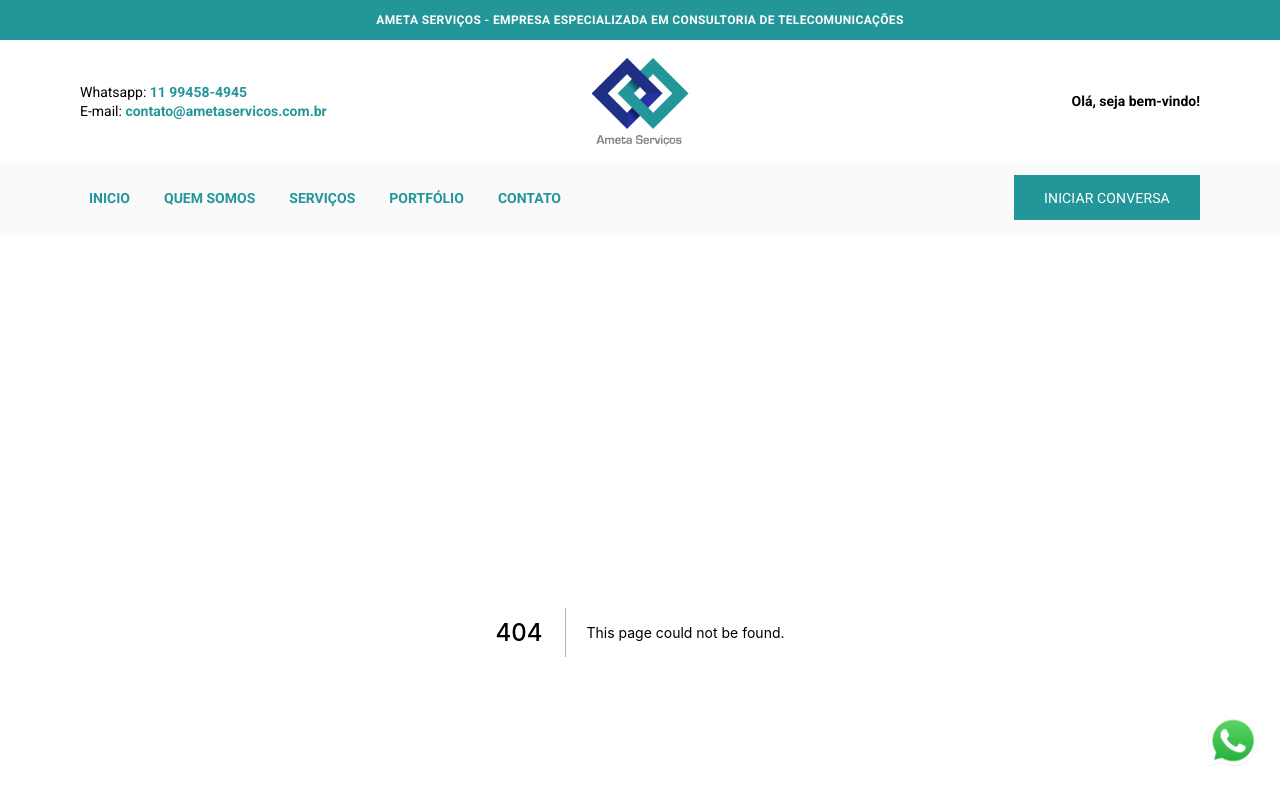
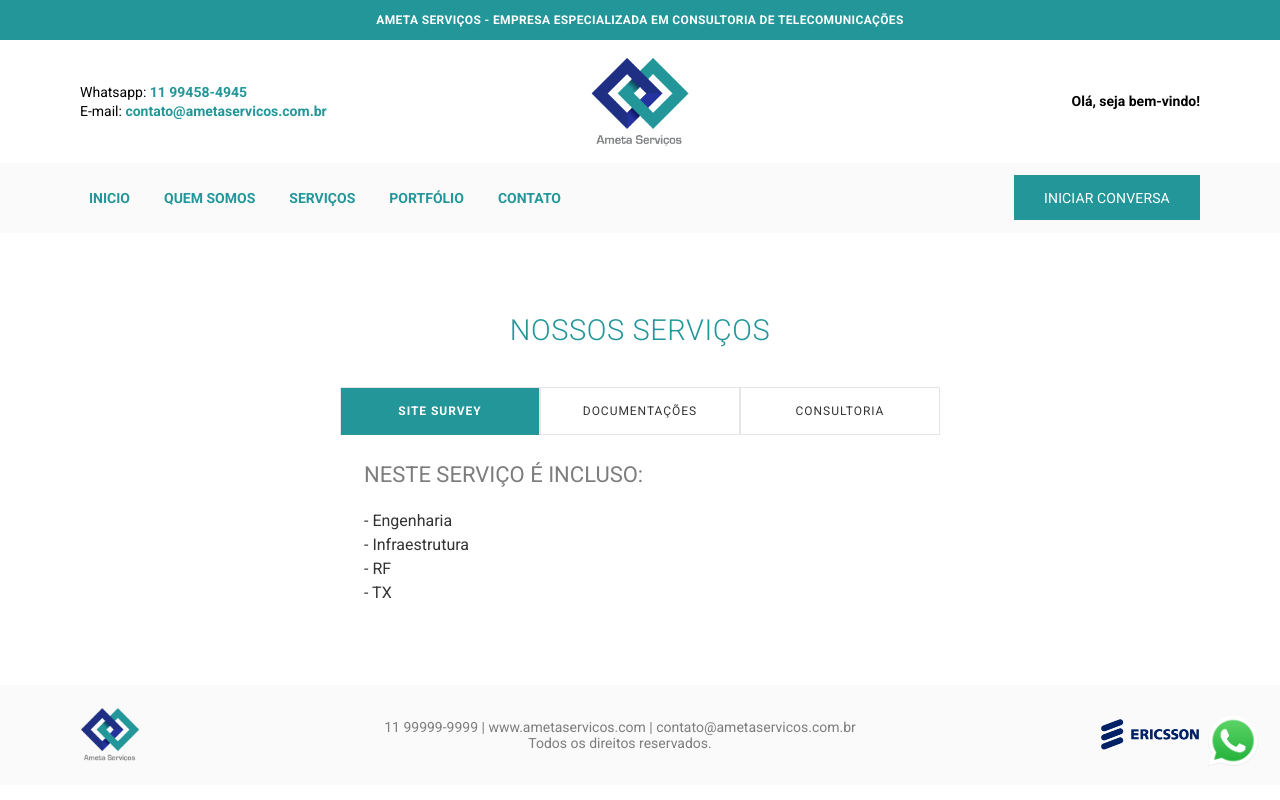
Before and after one commit to gabrielfallcon/ametaservicos, a Next.js app: page /services in a window 1280 px wide. Before the commit this address had no page. Shown: the top 800 px of the page. Built offline with nearby package versions, Linux system fonts and the light colour scheme.

Commit message:
create a Services component

```diff
--- a/src/components/Header/index.tsx
+++ b/src/components/Header/index.tsx
@@ -49,7 +49,9 @@ export function Header() {
                 <a href="">Quem Somos</a>
               </li>
               <li>
-                <a href="#servicos">Serviços</a>
+                <Link href="/services">
+                  <a>Serviços</a>
+                </Link>
               </li>
               <li>
                 <a href="">Portfólio</a>
@@ -105,9 +107,11 @@ export function Header() {
               <a href="" onClick={handleMenuMobile}>
                 Quem Somos
               </a>
-              <a href="" onClick={handleMenuMobile}>
-                Serviços
-              </a>
+              <Link href="/services">
+                <a onClick={handleMenuMobile}>
+                  Serviços
+                </a>
+              </Link>
               <a href="" onClick={handleMenuMobile}>
                 Portfólio
               </a>
--- /dev/null
+++ b/src/components/TabPanel/TabPanel.tsx
@@ -0,0 +1,23 @@
+import React, { ReactElement, ReactNode } from 'react';
+import { Tabs } from './Tabs';
+
+interface ITabPanel extends React.HTMLAttributes<HTMLDivElement> {
+  children: ReactElement[] | ReactElement;
+}
+
+interface ITab {
+  title: string
+  children?: ReactNode;
+}
+
+export const Tab = ({ children }:ITab) =>  <> {children} </>;
+
+const TabPanel: React.FC<ITabPanel> = ({ children, ...props }) => {
+  return (
+    <Tabs {...props}>
+      {children}
+    </Tabs>
+  );
+}
+
+export default TabPanel;
--- /dev/null
+++ b/src/components/TabPanel/TabTitle.tsx
@@ -0,0 +1,37 @@
+import React, { useCallback } from 'react';
+import styles from './tabPanel.module.scss';
+
+export interface ITabTitle {
+  title: string;
+  index: number;
+  onFocus: number;
+  setSelectedTab: (index: number) => void;
+}
+
+export const TabTitle = ({ title, setSelectedTab, index, onFocus }: ITabTitle) => {
+  const onClick = useCallback(() => {
+    setSelectedTab(index)
+  }, [setSelectedTab, index]);
+
+  const styleActiveTabItem = {
+    border: '1px solid #E5E5E5',
+    borderBottom: 0,
+    boxShadow: '0 3px #FFFFFF',
+  }
+  const styleActiveTabTitle = {
+    fontWeight: 700,
+    transition: '175ms'
+  }
+  return (
+    <li
+      className={`${styles.tabItem} ${onFocus === index && styles.tabItemActive}`}
+      onClick={onClick}
+    >
+      <h2
+        className={`${styles.tabTitle} ${onFocus === index && styles.tabTitleActive}`}
+      >
+        {title}
+      </h2>
+    </li>
+  );
+}
--- /dev/null
+++ b/src/components/TabPanel/Tabs.tsx
@@ -0,0 +1,32 @@
+import React, { ReactElement, useState } from 'react';
+import { TabTitle } from './TabTitle';
+import styles from './tabPanel.module.scss';
+
+interface ITabs {
+  children: ReactElement[] | ReactElement;
+}
+
+export const Tabs = ({ children, ...props }: ITabs) => {
+  const [selectedTab, setSelectedTab] = useState(0)
+  const childElement = Array.isArray(children) ? children : [children]
+
+  return (
+    <div className={styles.tabPanelLayout} {...props}>
+      <ul className={styles.tabList}>
+        {React.Children.map(childElement, (child, i) => (
+          <TabTitle
+            key={i}
+            title={child.props.title}
+            index={i}
+            onFocus={selectedTab}
+            setSelectedTab={setSelectedTab}
+          />
+        ))}
+      </ul>
+
+      <div className={styles.tabContent}>
+        {childElement[selectedTab]}
+      </div>
+    </div>
+  );
+}
--- /dev/null
+++ b/src/components/TabPanel/index.tsx
@@ -0,0 +1 @@
+export { default, Tab } from './TabPanel';
--- /dev/null
+++ b/src/components/TabPanel/tabPanel.module.scss
@@ -0,0 +1,93 @@
+.tabPanelLayout {
+  width: 100%;
+  min-height: 282px;
+
+  @media(max-width: 768px) {
+    max-width: 100%;
+    min-height: 257px;
+  }
+}
+.tabList {
+  width: 100%;
+  display: flex;
+  align-items: stretch;
+  justify-content: center;
+  margin-bottom: 40px;
+  list-style: none;
+  margin: 0;
+  padding: 0;
+  border-bottom: 1px solid #e0e0e0;
+
+  @media(max-width: 768px) {
+    overflow-x: scroll;
+    max-width: 620px;
+    justify-content: flex-start;
+
+    &::-webkit-scrollbar {
+      display: none;
+    }
+  }
+}
+.tabItem {
+  min-width: 200px;
+  display: flex;
+  align-items: center;
+  justify-content: center;
+  padding: 16px;
+  border: 1px solid #E5E5E5;
+  box-shadow: 0 3px #FFFFFF;
+  cursor: pointer;
+
+  @media(max-width:768px) {
+    border: 1px solid transparent;
+    border-bottom: 1px solid  #239699 !important;
+  }
+}
+.tabItemActive{
+  background: #239699;
+  border: 1px solid #E5E5E5;
+  border-bottom: 0;
+  box-shadow: 0 3px #FFFFFF;
+
+  @media(max-width:768px) {
+    border: 1px solid transparent;
+  }
+}
+.tabTitle {
+  font-size: 12px;
+  font-weight: 400;
+  letter-spacing: 0.08em;
+  text-transform: uppercase;
+  text-align: center;
+  color: #333333;
+}
+.tabTitleActive {
+  font-weight: 700;
+  transition: 175ms;
+  color: #ffffff;
+}
+
+.tabContent {
+  width: 100%;
+  margin-top: 24px;
+  display: flex;
+  flex-direction: column;
+  padding: 0 24px;
+
+  @media(max-width: 768px) {
+    padding: 0 16px;
+  }
+
+  h2 {
+    font-weight: 400;
+    font-size: 22px;
+    line-height: 30px;
+    text-transform: uppercase;
+    color: #7d7d7d;
+  }
+  p {
+    font-size: 16px;
+    line-height: 24px;
+    color: #333333;
+  }
+}
--- a/src/components/index.tsx
+++ b/src/components/index.tsx
@@ -7,4 +7,5 @@ export { SectionImageText } from './SectionImageText';
 export { SectionParceiros } from './SectionParceiros';
 export { SectionQualidade } from './SectionQualidade';
 export { Modal } from './Modal';
+export { default as TabPanel, Tab } from './TabPanel';
 export { Footer } from './Footer';
--- /dev/null
+++ b/src/pages/services.tsx
@@ -0,0 +1,46 @@
+import { TabPanel, Tab } from '../components';
+
+import styles from '../styles/services.module.scss';
+
+export default function Services() {
+  return (
+    <main className={styles.main}>
+      <section className={styles.sectionServices}>
+        <h1>Nossos serviços</h1>
+
+        <TabPanel className={styles.contentPanel}>
+          <Tab title="Site Survey">
+            <h2>Neste serviço é incluso: </h2> <br />
+
+            <p>
+              - Engenharia <br />
+              - Infraestrutura <br />
+              - RF <br />
+              - TX
+            </p>
+          </Tab>
+          <Tab title="Documentações">
+            <h2>Neste serviço é incluso: </h2> <br />
+
+            <p>
+              - Projeto Provisório de Instalação (PPI) <br />
+              - Projeto Definitivo de Instalação (PDI) <br />
+              - Elaboração de War Room (Site Solution) <br />
+              - Solicitação de Compartilhamento <br />
+              - Laudo Radiométrico
+            </p>
+          </Tab>
+          <Tab title="Consultoria">
+            <h2>Neste serviço é incluso: </h2> <br />
+
+            <p>
+              - Site Survey <br />
+              - Documentação <br />
+              - Elaboração de War Room (Site Solution)) <br />
+            </p>
+          </Tab>
+        </TabPanel>
+      </section>
+    </main>
+  );
+}
--- /dev/null
+++ b/src/styles/services.module.scss
@@ -0,0 +1,41 @@
+.main {
+  width: 100%;
+  display: flex;
+  justify-content: center;
+  flex-direction: column;
+  position: relative;
+
+  .sectionServices {
+    width: 100%;
+    max-width: 1120px;
+    margin: 0 auto;
+    padding: 80px 0;
+    display: flex;
+    align-items: center;
+    justify-content: flex-start;
+    flex-direction: column;
+
+    @media (max-width: 768px) {
+      overflow: hidden;
+    }
+
+    h1 {
+      font-size: 29px;
+      font-weight: 300;
+      text-transform: uppercase;
+      letter-spacing: 0.02em;
+      margin-bottom: 40px;
+      text-align: center;
+      color: #239699;
+    }
+    .contentPanel {
+      width: fit-content;
+      padding: 0 32px;
+
+      @media (max-width: 768px) {
+        width: 100%;
+        padding: 0 8px;
+      }
+    }
+  }
+}
```
